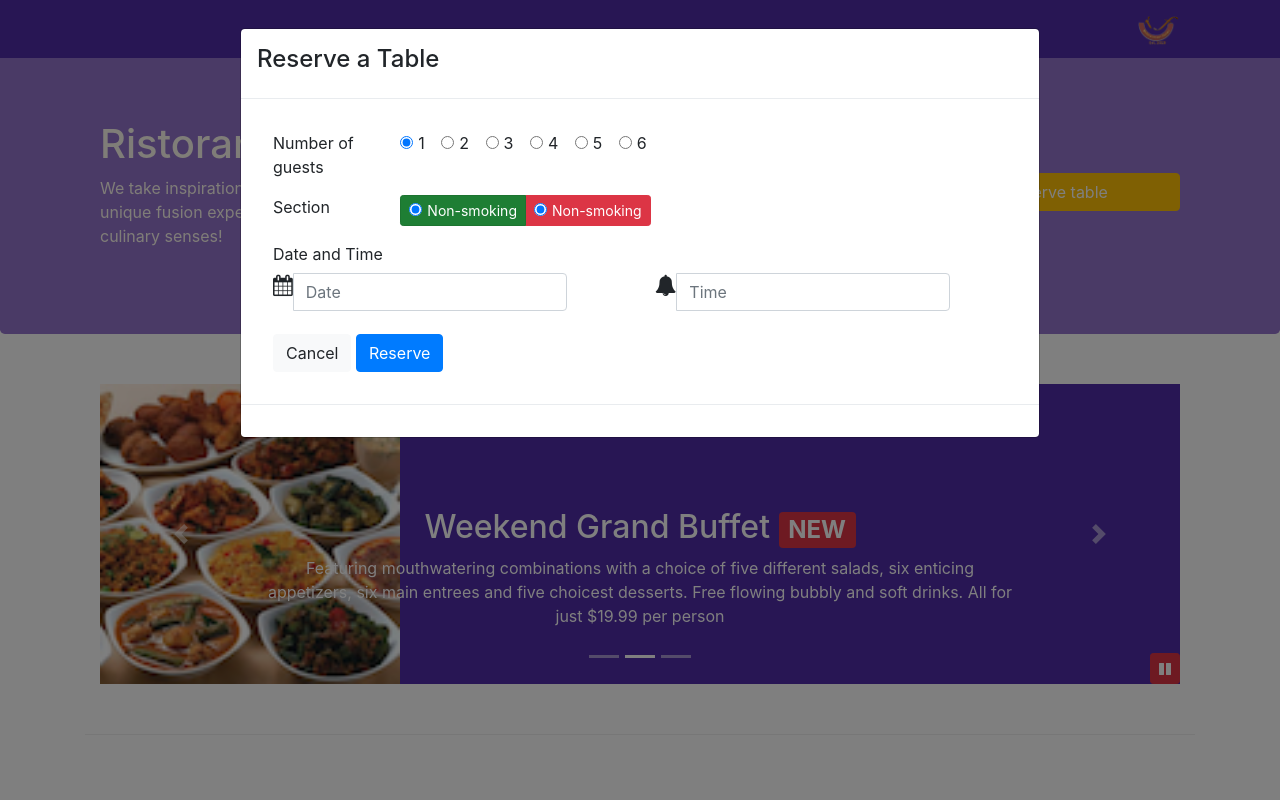
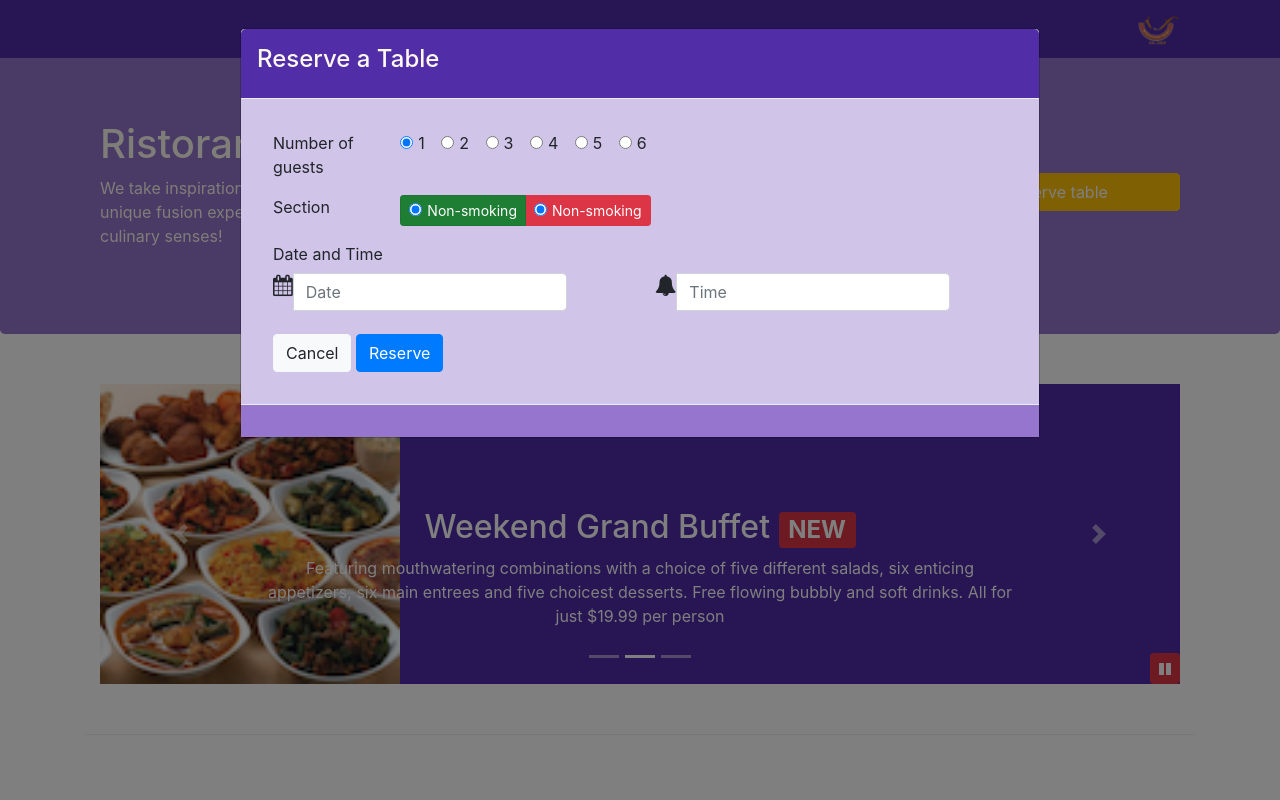
Before and after one commit to Anders12345/conFusion, a website: page index.html in a window 1280 px wide. Both pictures are taken after a click on the link "Reserve table". Shown: the top 800 px of the page. Drawn offline with nearby package versions, Linux system fonts and the light colour scheme.

Commit message:
Assignement 4

```diff
--- a/css/styles.scss
+++ b/css/styles.scss
@@ -70,3 +70,15 @@ body{
     position: absolute;
     bottom: 0px;
 }
+.modal-header {
+	background-color: $background-dark;
+	color: floralwhite;
+}
+
+.modal-body {
+	background-color: $background-pale;
+}
+
+.modal-footer {
+	background-color: $background-light;
+}
--- a/index.html
+++ b/index.html
@@ -32,7 +32,7 @@
             <li class="nav-item"><a class="nav-link" href="./contactus.html"><span class="fa fa-address-card fa-lg"></span> Contact</a></li>
           </ul>
           <span class="navbar-text">
-            <a data-toggle="modal" data-target="#loginModal">
+            <a id="loginButton">
               <span class="fa fa-sign-in"></span>Login
             </a>
           </span>
@@ -182,7 +182,7 @@
                   <img src="img/logo.png" class="img-fluid">
                 </div>
                 <div class="col-12 col-sm col-md-3 align-self-center">
-                  <a class="btn btn-block btn-warning text-white" data-toggle="modal" data-target="#reservationModal">
+                  <a class="btn btn-block btn-warning text-white" id="reservationButton">
                     Reserve table
                   </a>
                 </div>
--- a/js/scripts.js
+++ b/js/scripts.js
@@ -11,4 +11,12 @@ $(document).ready(function(){
       $("#carousel-button").children("span").addClass("fa-pause");
     }
   });
+
+  $('#loginButton').click(function(){
+    $('#loginModal').modal('show');
+  });
+
+  $('#reservationButton').click(function(){
+    $('#reservationModal').modal('show');
+  });
 });
```
Also changed, not shown: css/styles.css.
